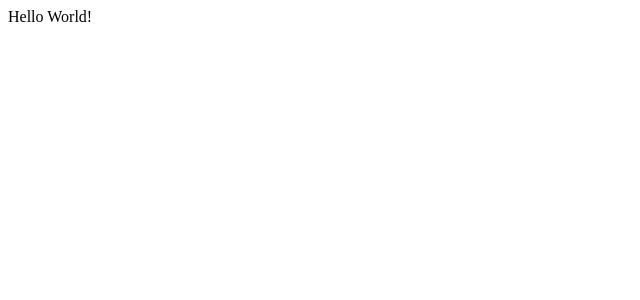
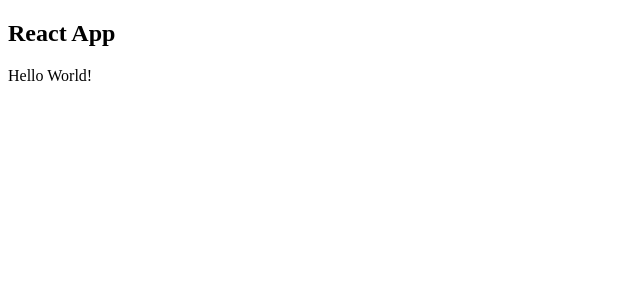
Before and after one commit to Epomis09/React-Redux-Training-Sadri, a JavaScript app: page / in a window 1280 px wide. Shown: the top 300 px of the page, without its empty margins (0-640 px from the left). Built offline with nearby package versions, Linux system fonts and the light colour scheme.

Commit message:
11-jsx-syntax

```diff
--- a/src/App.js
+++ b/src/App.js
@@ -1,9 +1,10 @@
 
 const App = () => {
     return (
-        "div",
-        {id:"main", className:"container"},
-        "Hello World!"
+        <div id="main" className="container">
+            <h2>React App</h2>
+            <p>Hello World!</p>
+        </div>
     );
 }
 
```
